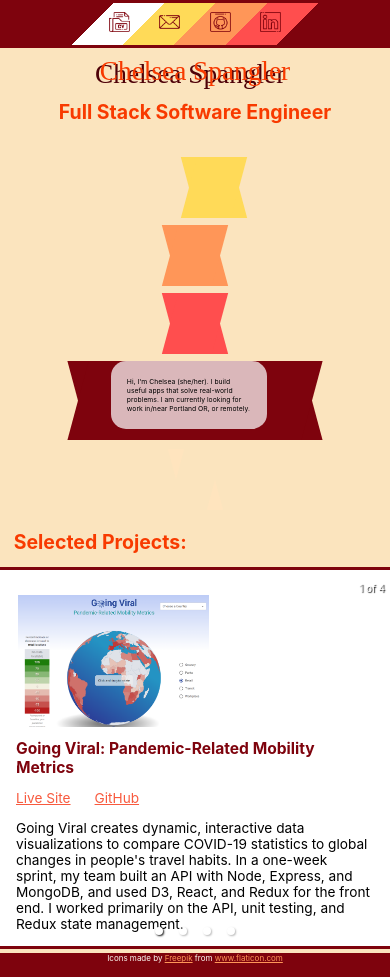
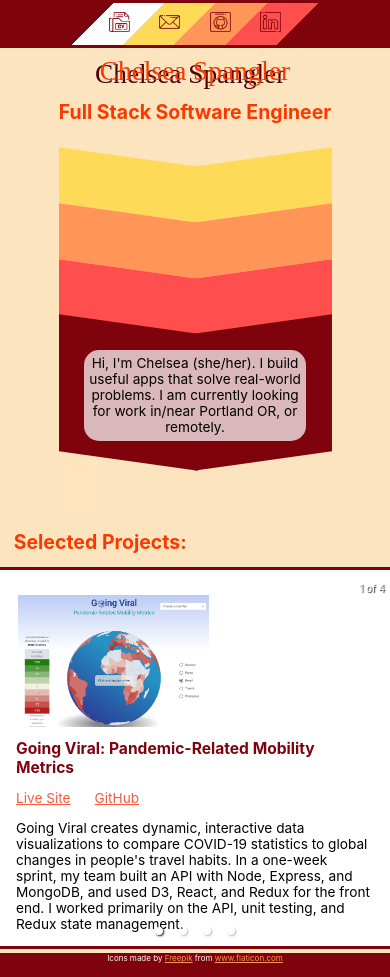
Before and after one commit to CNSpangler/portfolio, a React (Create React App) app: page / in a window 390 px wide. Built offline with nearby package versions, Linux system fonts and the light colour scheme; a web font is replaced by a local one.

Commit message:
chevrons styled for mobile

```diff
--- a/src/components/App/App.css
+++ b/src/components/App/App.css
@@ -286,18 +286,71 @@ h1 {
     font-size: 5vw;
   }
 
-  .chevron-container {
-    flex-direction: column;
-  }
-
   .chevron:first-child {
     margin-top: 20px;
   }
 
-  .info {
-    margin-left: 3.5vw;
-    margin-right: 3.5vw;
-    font-size: 4vw;
+  .chevron-container {
+    flex-direction: column;
+    align-items: center;
+  }
+
+  .chevron {
+    position: relative;
+    text-align: center;
+    width: 70%;
+  }
+
+  .chevron:before {
+    content: '';
+    position: absolute;
+    top: 0;
+    left: 0;
+    height: 100%;
+    width: 51%;
+    -webkit-transform: skew(0deg, 8deg);
+    -moz-transform: skew(0deg, 8deg);
+    -ms-transform: skew(0deg, 8deg);
+    -o-transform: skew(0deg, 8deg);
+    transform: skew(0deg, 8deg);
+  }
+
+  .chevron:after {
+    content: '';
+    position: absolute;
+    top: 0;
+    right: 0;
+    height: 100%;
+    width: 50%;
+    -webkit-transform: skew(0deg, -8deg);
+    -moz-transform: skew(0deg, -8deg);
+    -ms-transform: skew(0deg, -8deg);
+    -o-transform: skew(0deg, -8deg);
+    transform: skew(0deg, -8deg);
+  }
+
+  .chevron-inner {
+    height: auto;
+  }
+
+  .chevron-content {
+    margin-top: 3vh;
+    font-size: 3.5vw;
+    padding: 1.5vw 1vw;
+    margin-left: 0;
+    margin-right: 0;
+  }
+
+  #chev1 {
+    margin-left: 0;
+  }
+
+  #chev4 {
+    width: 70%;
+  }
+
+  #chev6 {
+    width: 70%;
   }
 
   #portfolio {
```
